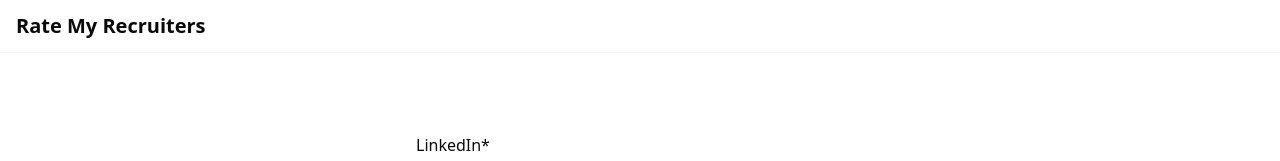
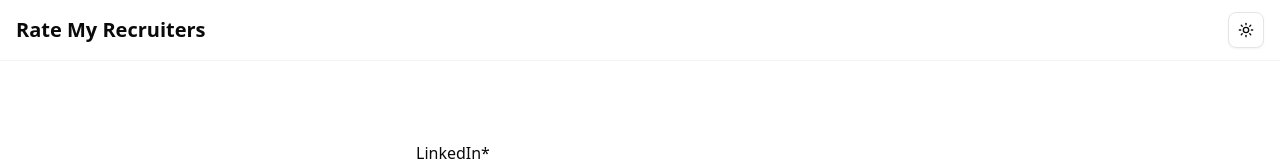
Before and after one commit to aidenfine/recruiter-rater-fe, a SvelteKit app: page /add-recruiter in a window 1280 px wide. Shown: the top 161 px of the page. Built offline with nearby package versions, Linux system fonts and the light colour scheme.

Commit message:
add dark mode toggle (looks bad rn)

```diff
--- a/src/routes/+layout.svelte
+++ b/src/routes/+layout.svelte
@@ -1,11 +1,27 @@
 <script>
+	import Button from '$lib/components/ui/button/button.svelte';
 	import '../app.css';
+	import { ModeWatcher } from 'mode-watcher';
+	import { toggleMode } from 'mode-watcher';
+	import SunIcon from '@lucide/svelte/icons/sun';
+	import MoonIcon from '@lucide/svelte/icons/moon';
 </script>
+
+<ModeWatcher />
 
 <div class="flex min-h-screen flex-col">
 	<header class="sticky top-0 z-50 border-b border-gray-200/50 bg-white/70 backdrop-blur-md">
 		<div class="container mx-auto flex items-center justify-between px-4 py-3">
 			<a href="/" class="text-xl font-bold">Rate My Recruiters</a>
+			<Button onclick={toggleMode} variant="outline" size="icon">
+				<SunIcon
+					class="h-[1.2rem] w-[1.2rem] scale-100 rotate-0 transition-all! dark:scale-0 dark:-rotate-90"
+				/>
+				<MoonIcon
+					class="absolute h-[1.2rem] w-[1.2rem] scale-0 rotate-90 transition-all! dark:scale-100 dark:rotate-0"
+				/>
+				<span class="sr-only">Toggle theme</span>
+			</Button>
 		</div>
 	</header>
 
```
